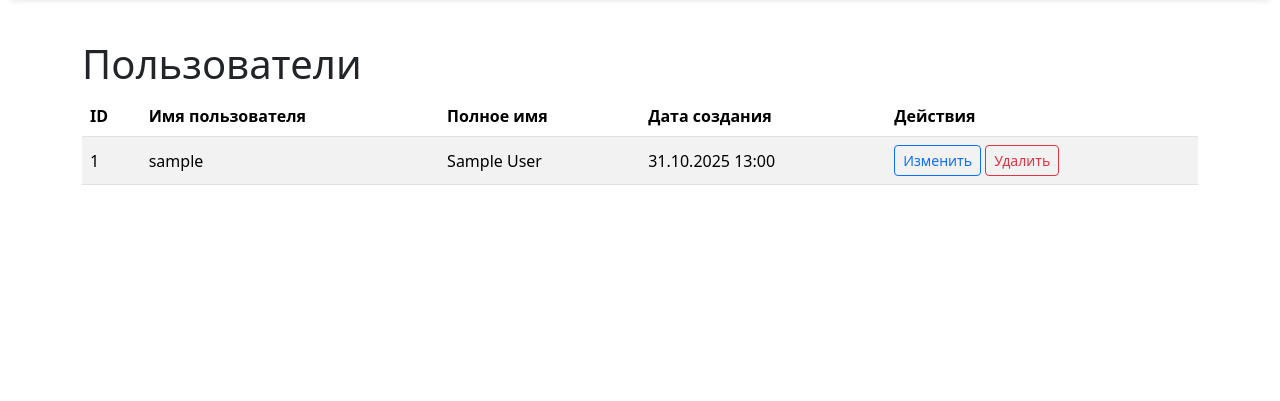
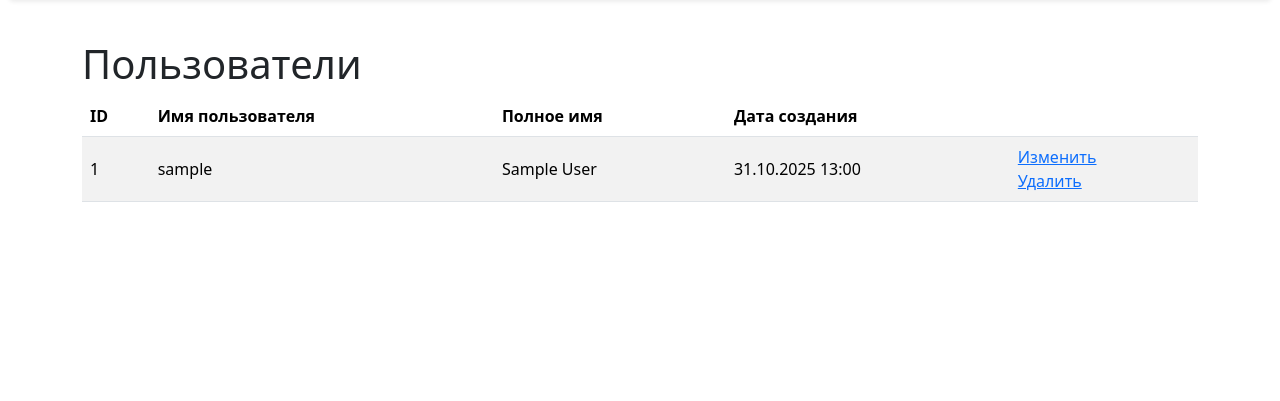
Before and after one commit to lawyer-arch/python-project-52, a Django app: template templates/users/list.html in a window 1280 px wide. Shown: the part 60-461 px from the top of the page. Run offline with Django 5.2, Linux system fonts and the light colour scheme; the template is opened without the code that fills it: values named after a table or form of the project are taken from there, others are empty; the visitor is signed in with stand-in values (Sample User, id 1); data comes from the database, SQL or seed files in the repository; some libraries are stand-ins or nearby versions.

Commit message:
изменил форму кнопок "Изменить" "Удалить" в list

```diff
--- a/templates/users/list.html
+++ b/templates/users/list.html
@@ -13,7 +13,7 @@
                 <th>{% trans "Имя пользователя" %}</th>
                 <th>{% trans "Полное имя" %}</th>
                 <th>{% trans "Дата создания" %}</th>
-                <th>{% trans "Действия" %}</th>
+                <th></th>
             </tr>
         </thead>
         <tbody>
@@ -24,12 +24,9 @@
                 <td>{{ user.get_full_name }}</td>
                 <td>{{ user.date_joined|date:"d.m.Y H:i" }}</td>
                 <td>
-                    <a href="{% url 'users:users_update' user.id %}" class="btn btn-sm btn-outline-primary">
-                        {% trans "Изменить" %}
-                    </a>
-                    <a href="{% url 'users:users_delete' user.id %}" class="btn btn-sm btn-outline-danger">
-                        {% trans "Удалить" %}
-                    </a>
+                    <a href="{% url 'users:users_update' user.id %}">{% trans "Изменить" %}</a>
+                    <br>
+                    <a href="{% url 'users:users_delete' user.id %}">{% trans "Удалить" %}</a>
                 </td>
             </tr>
             {% empty %}
```
